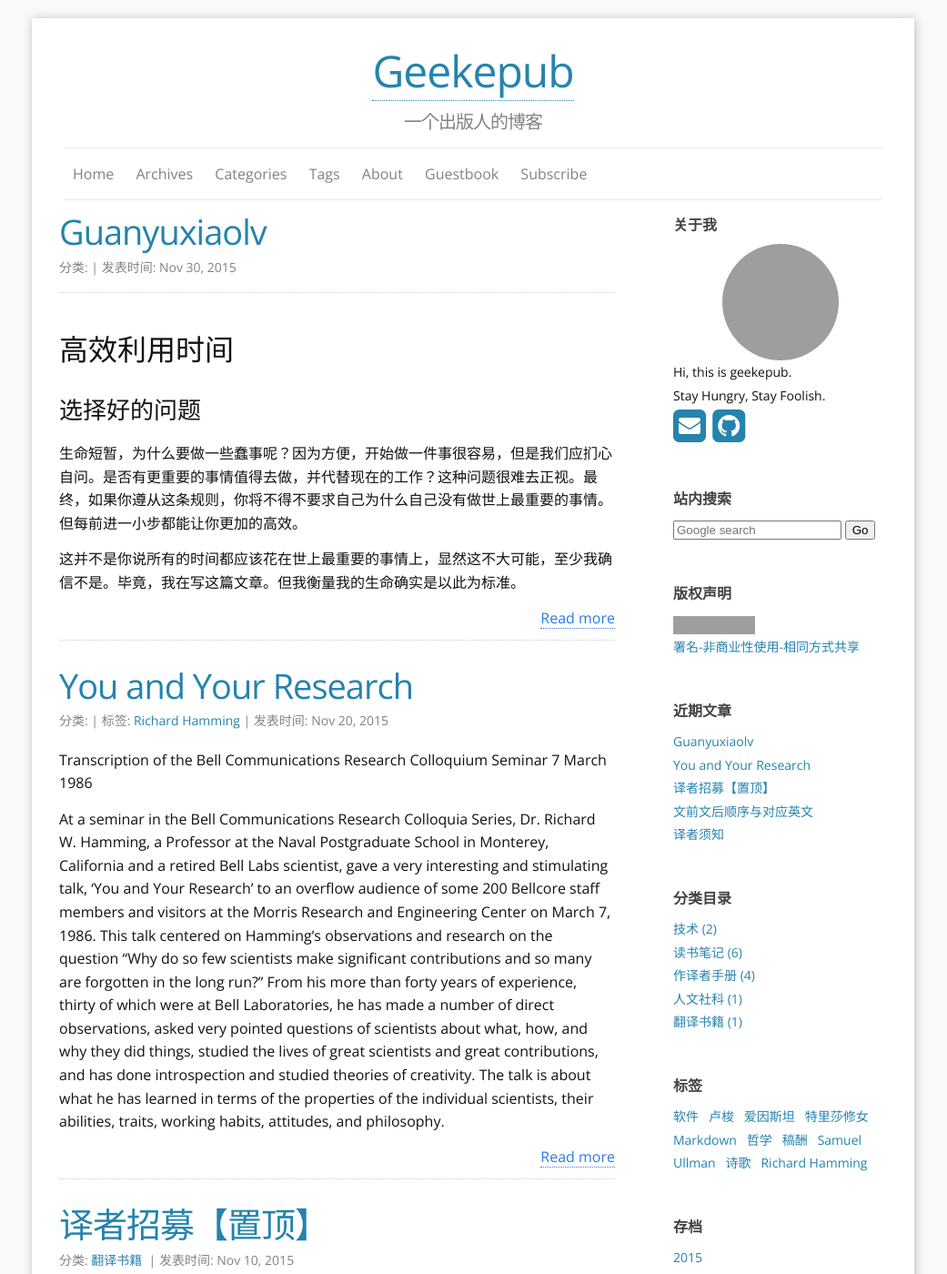
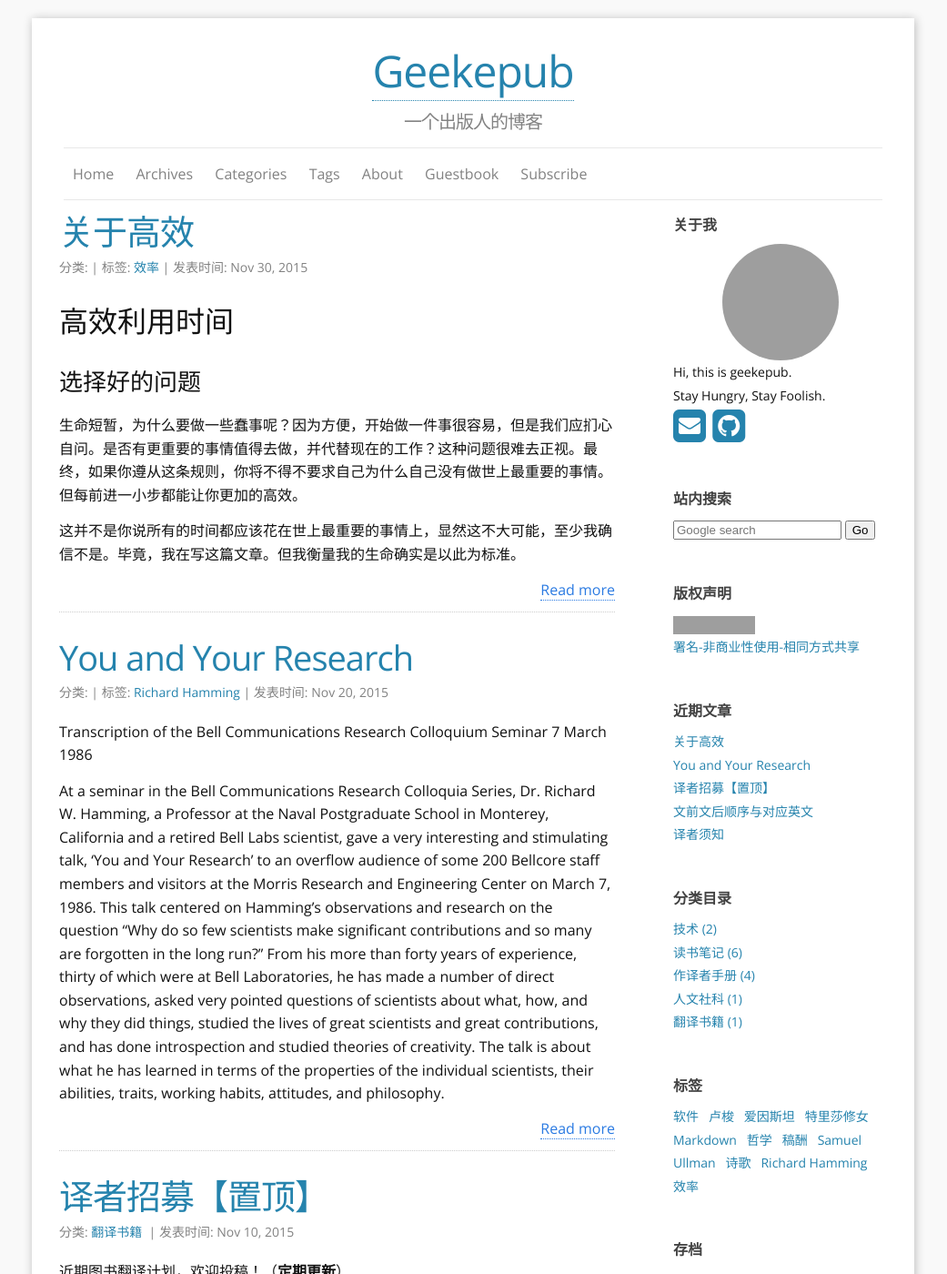
Before and after one commit to geekepub/geekepub.github.io, a Jekyll site: the page built from index.html, in a window 1280 px wide and 1400 px high. Shown: the whole window at 91% size, without its empty margins (120-1161 px from the left). Built offline with Jekyll 4.4.1, drawn with Linux system fonts in a browser that asks for light colours; nearby versions of some CDN libraries; the list of posts is cut into pages by our own code; grey boxes are pictures that could not be loaded.

Commit message:
Update 2015-11-30-guanyuxiaolv.md

```diff
--- a/_posts/2015-11-30-guanyuxiaolv.md
+++ b/_posts/2015-11-30-guanyuxiaolv.md
@@ -1,3 +1,9 @@
+---
+layout: post
+title: 关于高效
+comments: true
+tags:
+- 效率
 ---
 
 ## 高效利用时间
```
